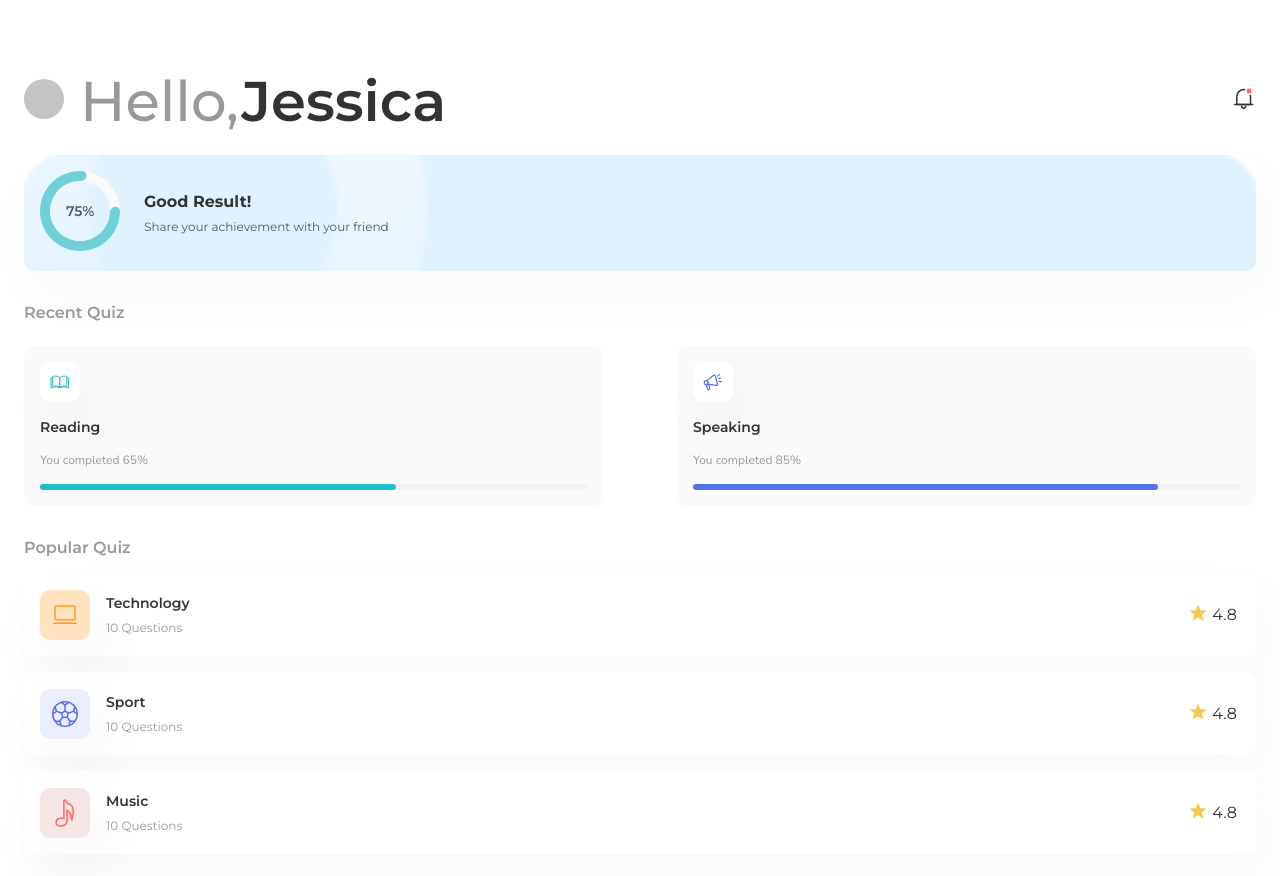
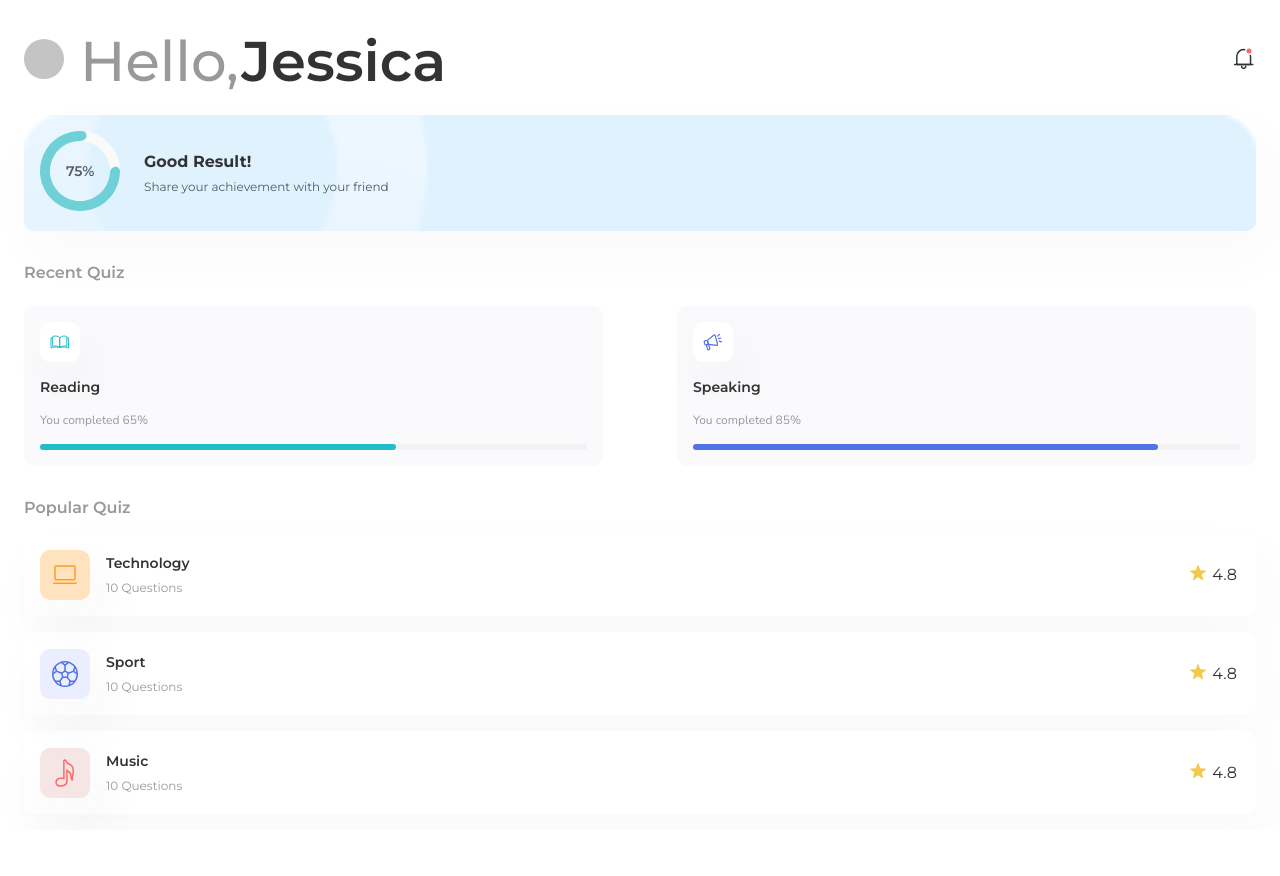
Before and after one commit to ecioferraz/quiz-modern-app, a React (Vite) app: page / in a window 1280 px wide. Shown: the top 876 px of the page. After the commit the page ends 830 px from the top, so only its background shows below. Built offline with nearby package versions, Linux system fonts and the light colour scheme.

Commit message:
refactor: GlobalStyles

```diff
--- a/src/styles/GlobalStyles.ts
+++ b/src/styles/GlobalStyles.ts
@@ -23,8 +23,8 @@ export const GlobalStyles = createGlobalStyle`
       color: ${theme.font.color.primaryColor};
       font-family: ${theme.font.family.default};
       font-size: ${theme.font.sizes.small};
+      padding: 0 ${theme.spacings.medium};
       position: absolute;
-      padding: ${theme.spacings.xlarge} ${theme.spacings.medium};
       width: 100%;
     }
 
```
